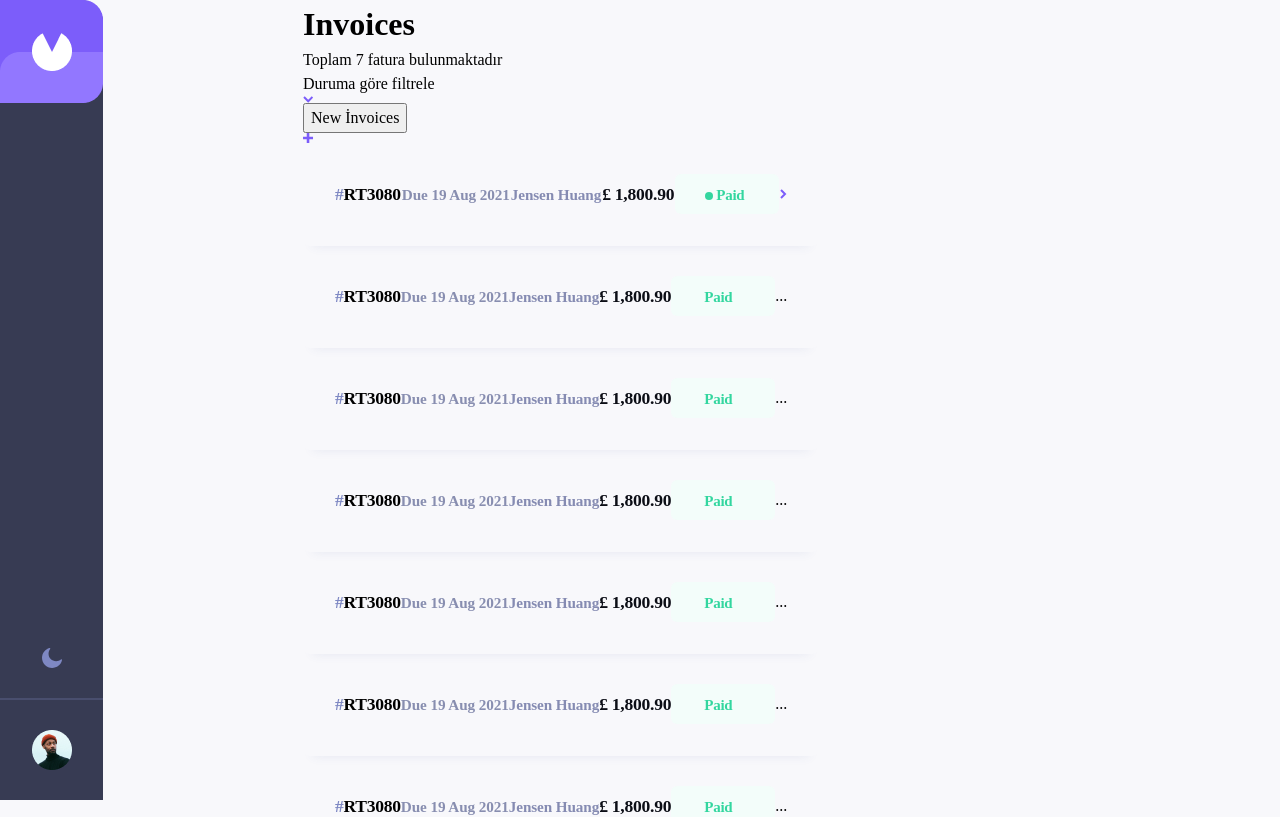
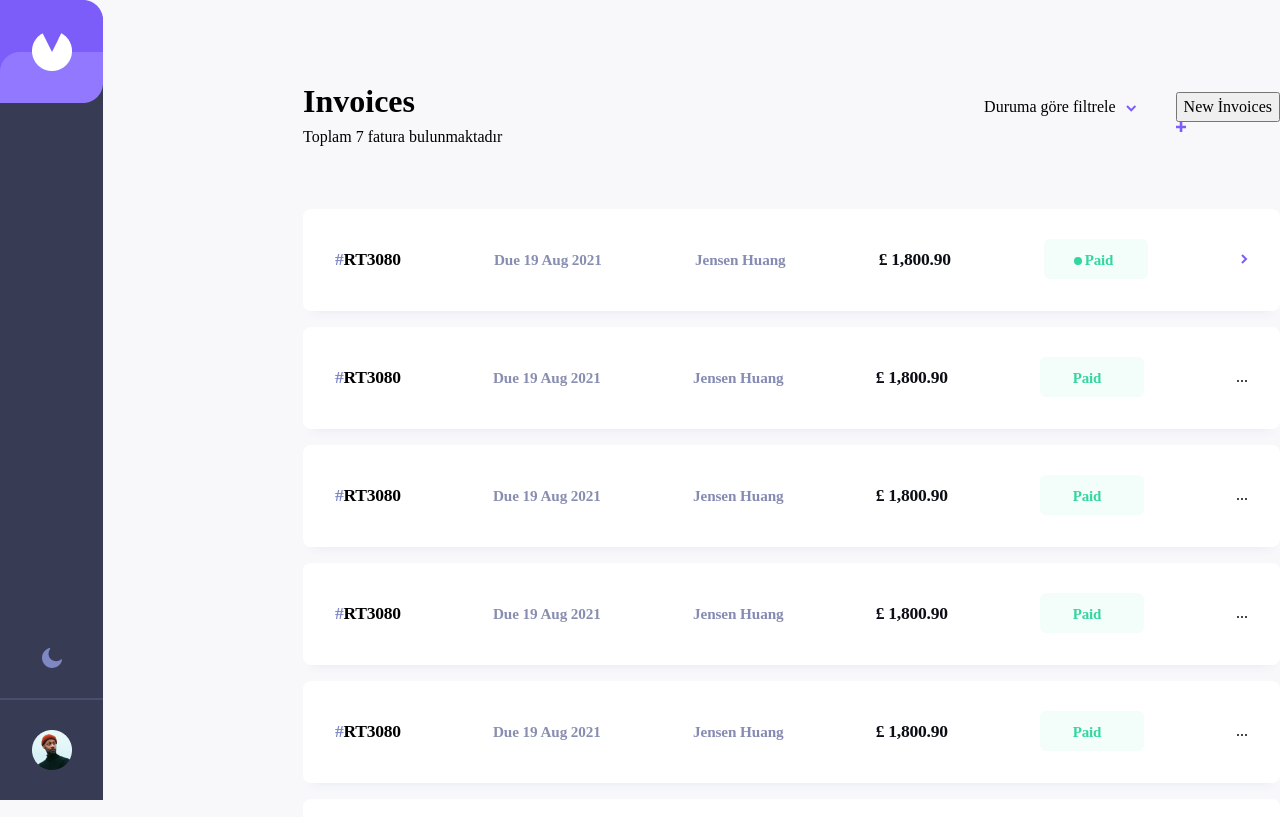
Before and after one commit to dogasvs/invoice-app, a Next.js app: page /invoices-list in a window 1280 px wide. Shown: the top 817 px of the page. Built offline with nearby package versions, Linux system fonts and the light colour scheme.

Commit message:
css düzenlemeleri yapıldı

```diff
--- a/app/invoices-list/details/page.jsx
+++ b/app/invoices-list/details/page.jsx
@@ -32,7 +32,7 @@ const InvoiceDetail = () => {
                         <span className="statusPending">Pending</span>
                     </div>
                     <div className="actionButtons">
-                        <button className="editButton" onClick={openModal}>Edit</button>                        <button className="deleteButton">Delete</button>
+                        <button className="editButton" onClick={openModal}>Edit</button>   <button className="deleteButton">Delete</button>
                         <button className="markPaidButton">Mark as Paid</button>
                     </div>
                 </div>
--- a/app/invoices-list/invoicesList.css
+++ b/app/invoices-list/invoicesList.css
@@ -4,8 +4,12 @@
   gap: 200px;
 }
 
+.content {
+  width: 1000px;
+  margin-block: 77px
+}
+
 .invoices-list {
-  max-width: 730px;
   margin: 0 auto;
   display: flex;
   align-items: center;
@@ -13,6 +17,8 @@
   padding: 30px 32px 32px 32px;
   box-shadow: 0px 10px 10px -10px #48549F1A;
   border-radius: 8px;
+  background-color: #FFFFFF;
+  margin-bottom: 16px;
 }
 
 .invoices-id {
--- a/app/invoices-list/layout.js
+++ b/app/invoices-list/layout.js
@@ -1,6 +1,7 @@
 import Header from "@/components/header";
 import Sidenav from "@/components/sidenav";
 import "./invoicesList.css"
+import "@/components/header/header.css"
 
 export default function InvoicesLayout({ children }) {
   return (
--- a/components/header/header.css
+++ b/components/header/header.css
@@ -2,7 +2,7 @@
   display: flex;
   align-items: baseline;
   justify-content: space-between;
-  margin-block: 77px;
+  margin-bottom: 60px;
 }
 
 .invoicesProcess {
```
